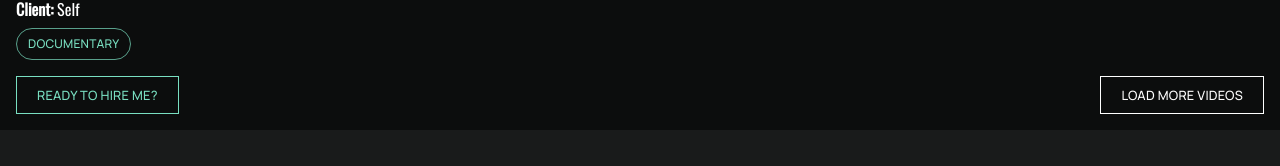
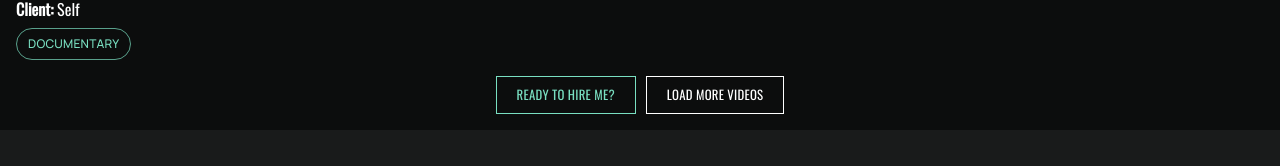
Before and after one commit to mwkwsd/sensensomething, a React (Create React App) app: page /videos/director-of-photography in a window 1280 px wide. Shown: the part 1351-1517 px from the top of the page. Built offline with nearby package versions, Linux system fonts and the light colour scheme.

Commit message:
Fixing Button Layout (#195)
* centered buttons and shrunk gap

* font changed. gap added to 2px.

```diff
--- a/src/components/organisms/videoList/VideoList.tsx
+++ b/src/components/organisms/videoList/VideoList.tsx
@@ -41,7 +41,8 @@ export function VideoList({ videos, pageType }: VideoListProps) {
       <div
         style={{
           display: 'flex',
-          justifyContent: 'space-between',
+          justifyContent: 'center',
+          gap: '2px',
           paddingLeft: '16px',
           paddingRight: '16px',
         }}
--- a/src/theme.tsx
+++ b/src/theme.tsx
@@ -66,7 +66,7 @@ const theme = createTheme({
       lineHeight: '1.024rem',
       fontSize: '0.75rem',
       letterSpacing: '0.02em',
-      fontFamily: 'Manrope, sans-serif',
+      fontFamily: 'Oswald, sans-serif',
       fontWeight: 500,
       textAlign: 'left',
     },
```
